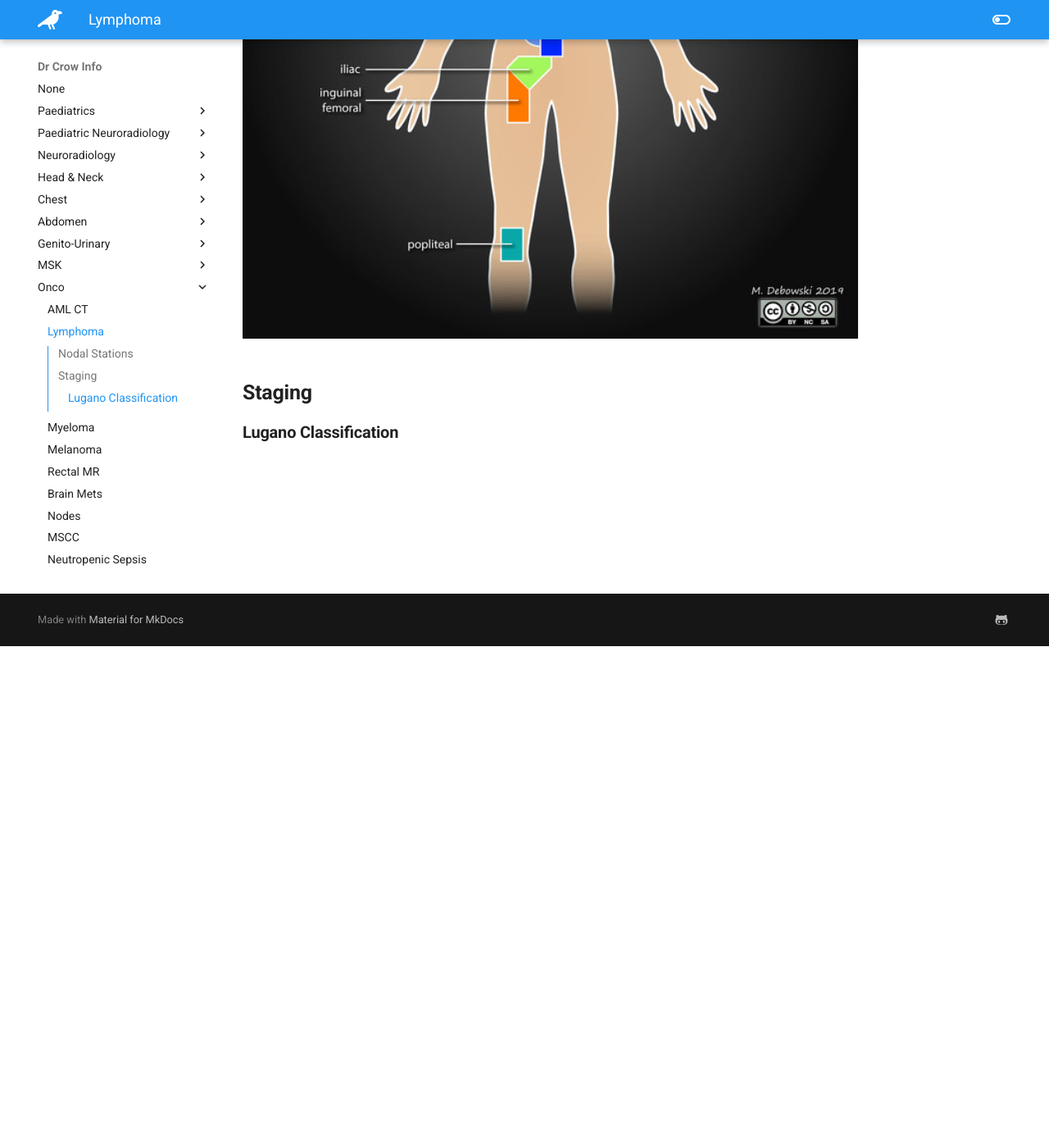
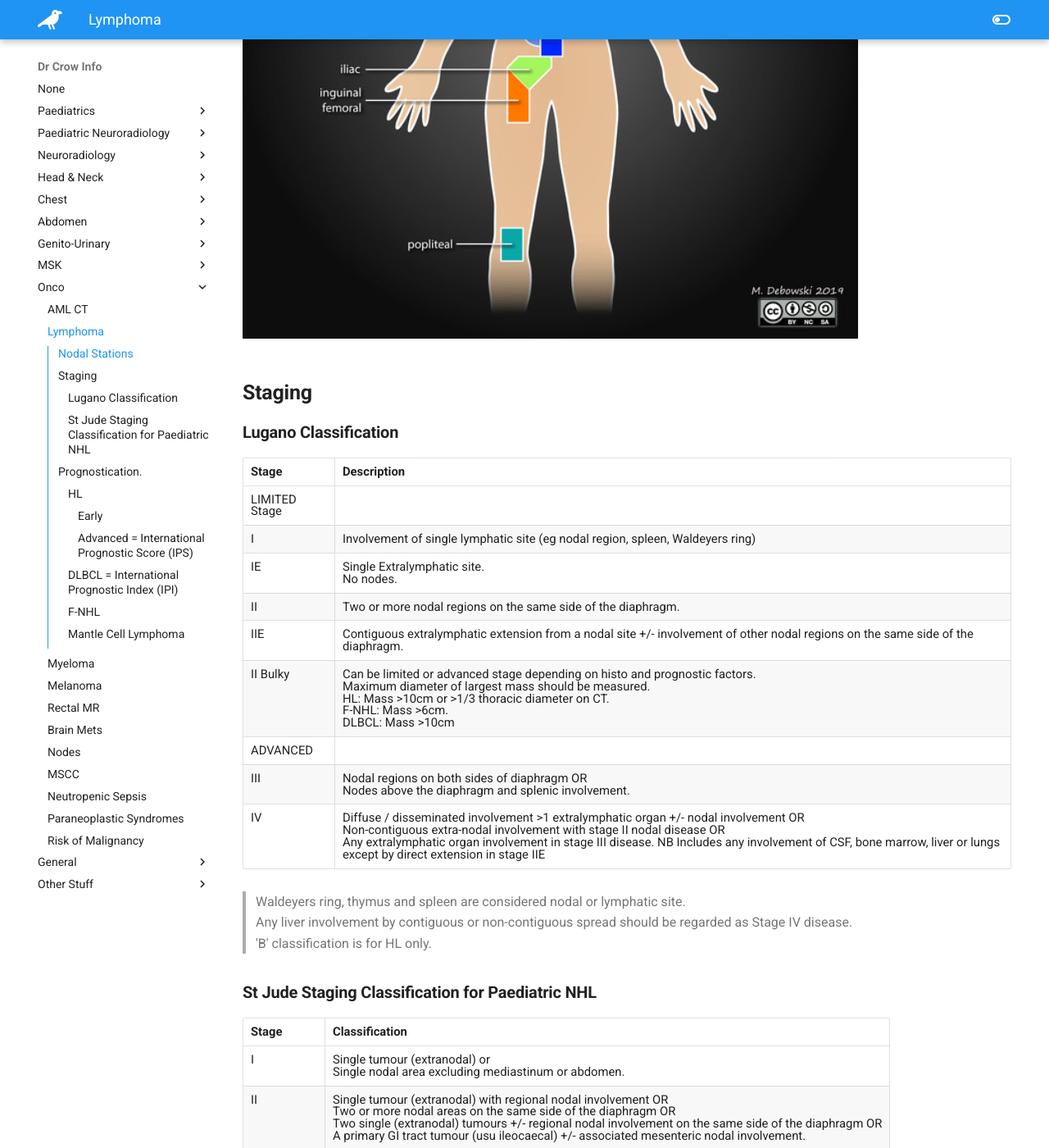
Before and after one commit to TheDrCrow/DrCrowInfo, an MkDocs documentation site: the page built from docs/onco/onco_lymphoma.md, in a window 1280 px wide and 1400 px high, scrolled down 612 px. Shown: the whole window at 82% size. Built offline with MkDocs 1.6.1 and Material for MkDocs 9.7.7, drawn with Linux system fonts in a browser that asks for light colours; some of the changed text lies outside the part shown.

Commit message:
more prognostics

```diff
--- a/docs/onco/onco_lymphoma.md
+++ b/docs/onco/onco_lymphoma.md
@@ -8,3 +8,65 @@
 ## Staging
 
 ### Lugano Classification
+
+| Stage   | Description    |
+|--------------- | --------------- |
+| LIMITED Stage  |    |
+| I   | Involvement of single lymphatic site (eg nodal region, spleen, Waldeyers ring)   |
+| IE   | Single Extralymphatic site.<br>No nodes.   |
+| II   | Two or more nodal regions on the same side of the diaphragm.  |
+| IIE  | Contiguous extralymphatic extension from a nodal site +/- involvement of other nodal regions on the same side of the diaphragm.  |
+| II Bulky   | Can be limited or advanced stage depending on histo and prognostic factors.<br>Maximum diameter of largest mass should be measured.<br>HL: Mass >10cm or >1/3 thoracic diameter on CT.<br>F-NHL: Mass >6cm.<br>DLBCL: Mass >10cm |
+| ADVANCED |    |
+| III   | Nodal regions on both sides of diaphragm OR<br>Nodes above the diaphragm and splenic involvement. |
+| IV   | Diffuse / disseminated involvement >1 extralymphatic organ +/- nodal involvement OR<br>Non-contiguous extra-nodal involvement with stage II nodal disease OR<br>Any extralymphatic organ involvement in stage III disease. NB Includes any involvement of CSF, bone marrow, liver or lungs except by direct extension in stage IIE |
+
+> Waldeyers ring, thymus and spleen are considered nodal or lymphatic site.
+> Any liver involvement by contiguous or non-contiguous spread should be regarded as Stage IV disease.
+> 'B' classification is for HL only.
+
+### St Jude Staging Classification for Paediatric NHL
+
+| Stage   | Classification    |
+|--------------- | --------------- |
+| I | Single tumour (extranodal) or<br>Single nodal area excluding mediastinum or abdomen. |
+| II | Single tumour (extranodal) with regional nodal involvement OR<br>Two or more nodal areas on the same side of the diaphragm OR<br>Two single (extranodal) tumours +/- regional nodal involvement on the same side of the diaphragm OR<br>A primary GI tract tumour (usu ileocaecal) +/- associated mesenteric nodal involvement. |
+| III | Two single tumours (extranodal) on opposite sides of the diaphragm OR<br>Two or more nodal areas above and below the diaphragm.OR<br>All primary intrathoracic tumours (including pleural) OR<br>All extensive primary intra-abdominal disease.OR<br>All paraspinal or epidural tumours regardless of other tumour sites. |
+| IV | Any of the above with initial CNS +/- bone marrow involvement |
+
+## Prognostication.
+Adverse prognostic factors
+
+#### HL
+
+##### Early
+ - B symptoms
+ - Bulky mediastinal disease
+ - Mass >10cm on CT
+ - ESR >= 50
+ - \> 3 or 4 nodal areas
+ - Extranodal lesions
+ - Age > 50
+
+##### Advanced = International Prognostic Score (IPS)
+ - Serum albumin <4g/dl
+ - Hb <10.5g/dl
+ - Male sex
+ - Age \>= 45y
+ - Stage IV disease
+ - WCC \>= 15000 or <= 600/mm^2
+
+#### DLBCL = International Prognostic Index (IPI)
+ - ECOG performance status >= 2
+ - Age >60
+ - Raised LDH
+ - Extranodal sites >= 2
+ - Stage III or IV
+
+> Revised - IPI (R-IPI) = Same criteria but better data for the Rituximab era.
+> NCCN-IPI = Stratifies Age & LDH.
+> Also Cell of Origin = Germinal centre type or Activated B-cell type.
+
+#### F-NHL
+
+#### Mantle Cell Lymphoma
```
